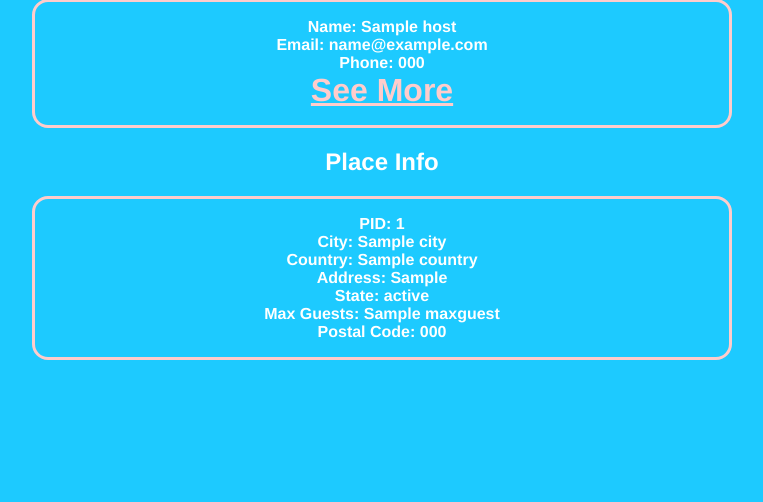
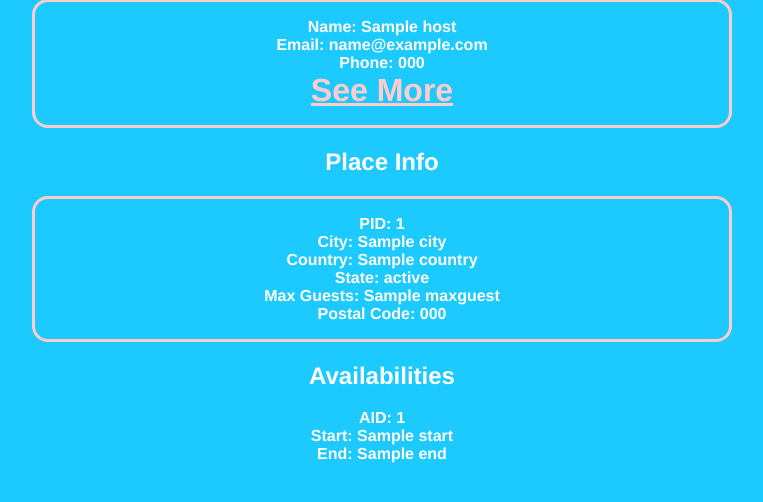
Before and after one commit to achanchan/WellesleyStays, a Flask app: template templates/place.html in a window 1280 px wide. Shown: the part 138-640 px from the top of the page, without its empty margins (258-1021 px from the left). Run offline with Flask 2, Linux system fonts and the light colour scheme; the template is opened without the code that fills it: most values are stand-ins (such as "Sample title", 1, 10 or a date in 2020).

Commit message:
merging master

```diff
--- a/app.py
+++ b/app.py
@@ -61,8 +61,10 @@ def place(pid):
     conn = functions.getConn(db)
     place = functions.getPlace(conn,pid)
     host = functions.getUser(conn,place['bnumber'])
+    availability = functions.getAvailability(conn, pid)
+
     if place:
-        return render_template('place.html', place=place, host=host)
+        return render_template('place.html', place=place, host=host, availability=availability)
     else:
         flash('Listing does not exist.')
         return redirect(request.referrer)
--- a/functions.py
+++ b/functions.py
@@ -102,3 +102,8 @@ def getRequest(conn, rid):
     curs = dbi.dictCursor(conn)
     curs.execute('''select * from request where rid=%s''', [rid])
     return curs.fetchone()
+def getAvailability(conn, pid):
+    '''return the availability with the given pid'''
+    curs = dbi.dictCursor(conn)
+    curs.execute('''select * from availability where pid=%s''', [pid])
+    return curs.fetchall()
--- a/templates/place.html
+++ b/templates/place.html
@@ -17,11 +17,21 @@
       <li>PID: {{place.pid}}</li>
       <li>City: {{place.city}}</li>
       <li>Country: {{place.country}}</li>
-      <li>Address: {{place.street1}}</li>
       <li>State: {{place.state}}</li>
       <li>Max Guests: {{place.maxguest}}</li>
       <li>Postal Code: {{place.postalcode}}</li>
     </div>
   </div>
+
+<div id="availabilities">
+  <h2>Availabilities</h2>
+  {% for data in availability %}
+  <div class="availability" >
+    <li>AID: {{data.aid}}</li>
+    <li>Start: {{data.start}}</li>
+    <li>End: {{data.end}}</li>
+  </div>
+  {% endfor %}
+</div>
 </div>
 {% endblock %}
```
Also changed, not shown: templates/search.html (+6 -7 lines).
